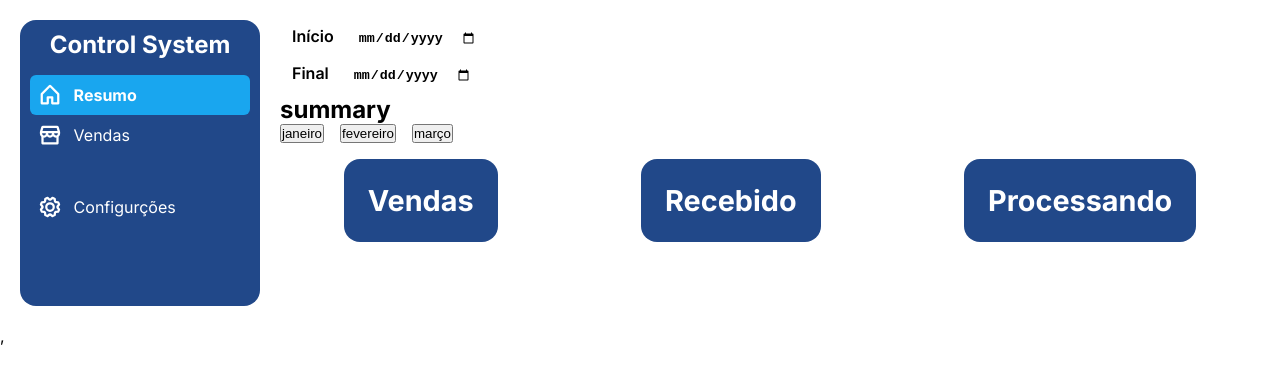
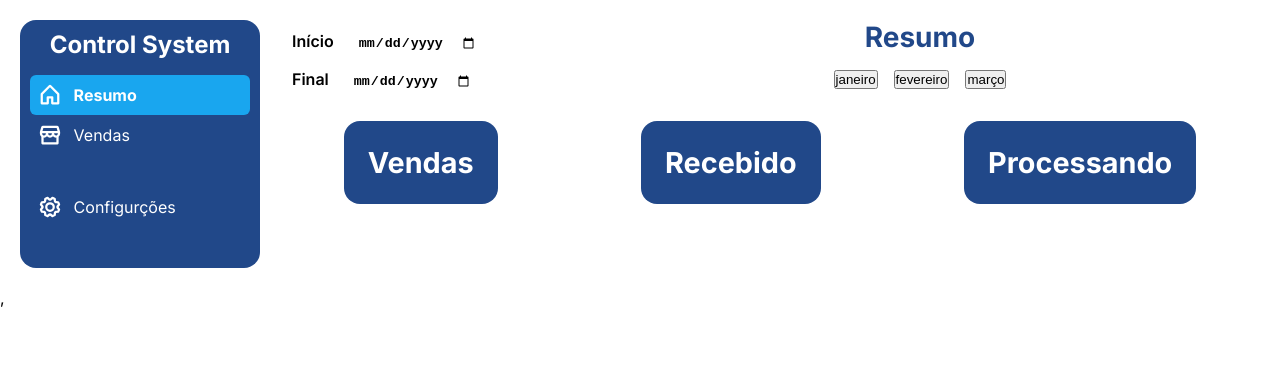
Before and after one commit to diegofchagas/control-system, a React (Vite) app: page / in a window 1280 px wide. Shown: the top 380 px of the page. Built offline with nearby package versions, Linux system fonts and the light colour scheme; no server answers.

Commit message:
add estilos ao header

```diff
--- a/src/Components/Header/index.tsx
+++ b/src/Components/Header/index.tsx
@@ -2,27 +2,27 @@ import { useEffect, useState } from "react";
 import { DateRange } from "../DateRange";
 import { Months } from "../Months";
 import { useLocation } from "react-router-dom";
+import { HeaderContainer } from "./style";
 
 export const Header = () => {
-  const [link, setLink] = useState("summary");
+  const [link, setLink] = useState("Resumo");
   const location = useLocation();
 
   useEffect(() => {
     if (location.pathname === "/") {
-      setLink("summary");
+      setLink("Resumo");
     } else if (location.pathname === "/sales") {
-      setLink("sales");
+      setLink("Vendas");
     }
   }, [location]);
 
   return (
-    <header>
+    <HeaderContainer>
+      <DateRange />
       <div>
-        <DateRange />
         <h2>{link}</h2>
+        <Months />
       </div>
-
-      <Months />
-    </header>
+    </HeaderContainer>
   );
 };
--- /dev/null
+++ b/src/Components/Header/style.ts
@@ -0,0 +1,22 @@
+import styled from "styled-components";
+
+export const HeaderContainer = styled.header`
+display:grid;
+align-items:center;
+grid-template-columns: 300px auto;
+
+> div{
+  display: flex;
+  flex-direction: column;
+  justify-content: center;
+  gap:1rem;
+  align-items: center;
+  text-align: center;
+  margin-bottom: 1rem;
+  h2 {
+    font-size: 1.75rem;
+    font-weight: 700;
+    color: #214889;
+  }
+}
+`;
```
